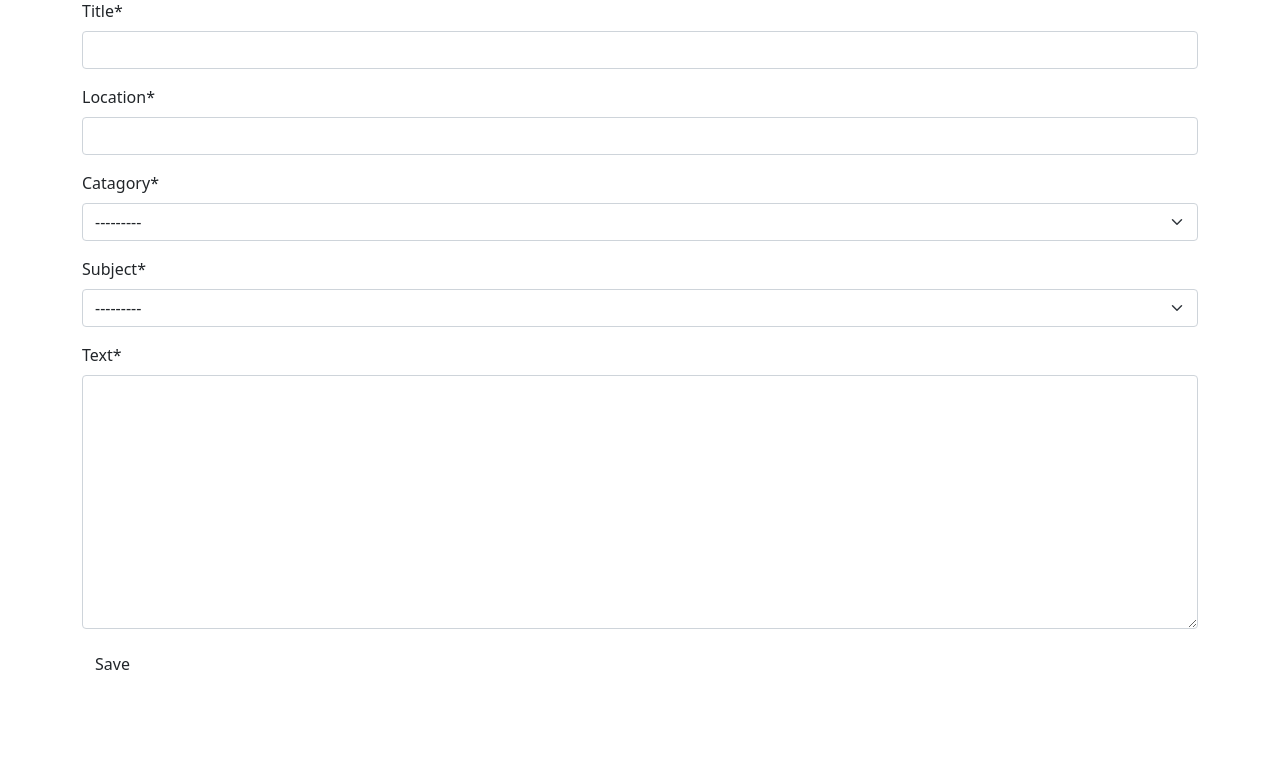
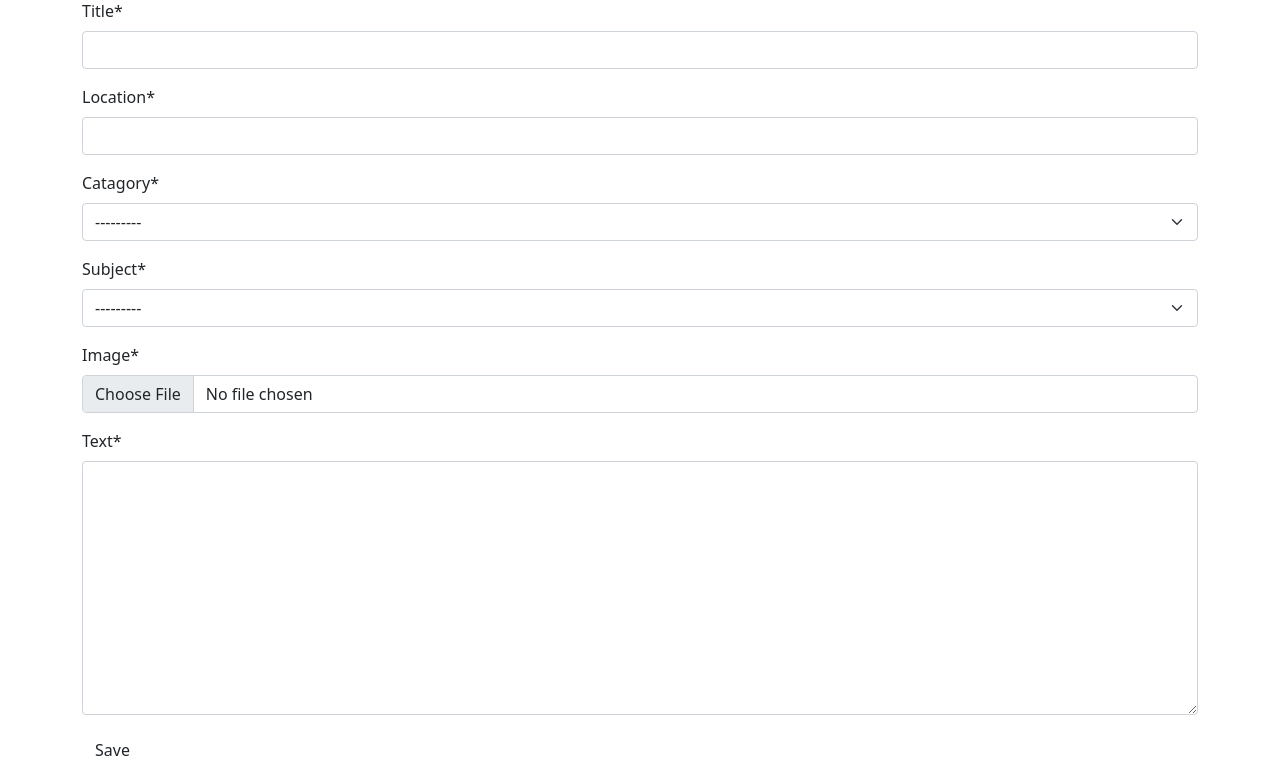
Before and after one commit to E-Designs/NewsBlog, a Django app: page /post/new/ in a window 1280 px wide. Shown: the part 138-907 px from the top of the page. Before the commit the page ends 808 px from the top, so only its background shows below. Run offline with Django 3.2, Linux system fonts and the light colour scheme; some libraries are stand-ins or nearby versions.

Commit message:
Add phot to post.

```diff
--- a/blog/forms.py
+++ b/blog/forms.py
@@ -1,8 +1,25 @@
 from django import forms
+from django.core.exceptions import ValidationError
 from .models import Post
 
 class PostForm(forms.ModelForm):
 
     class Meta:
         model = Post
-        fields = ('title', 'location', 'catagory', 'subject', 'text')
+        fields = ('title', 'location', 'catagory', 'subject', 'image', 'text')
+
+    def clean_image(self):
+
+        IMAGE_FILE_TYPES = ['png', 'jpg', 'jpeg']
+
+        uploaded_image= self.cleaned_data.get('image', False )
+
+        extension = str(uploaded_image).split('.')[-1]
+
+        file_type = extension.lower()
+
+
+        if file_type not in IMAGE_FILE_TYPES:
+            raise ValidationError('This is not an image file.')
+
+        return uploaded_image
--- a/blog/models.py
+++ b/blog/models.py
@@ -1,8 +1,10 @@
+from typing import Tuple
 from django.conf import settings
 from django.db import models
 from django.utils import timezone
 from django.contrib.auth.models import User
 from .utility import Visability_State
+from PIL import Image
 
 # Create your models here.
 
@@ -37,6 +39,7 @@ class Post(models.Model):
     text = models.TextField()
     visability = models.CharField(max_length=15, help_text= Visability_State.pending + ', ' +
     Visability_State.under_review + ', ' + Visability_State.approved + ', ' + Visability_State.hidden)
+    image = models.ImageField(upload_to='post_pics/', default='post_default.jpg')
     create_date = models.DateTimeField(default=timezone.now)
     published_date = models.DateField(blank=True, null=True)
 
@@ -47,5 +50,15 @@ class Post(models.Model):
     def __str__(self):
         return self.title
 
+    def save(self, *args, **kwargs):
+        super().save(*args, **kwargs)
+
+        img = Image.open(self.image.path)
+
+        if img.height > 1020 or img.width > 1020:
+            output_size =(600,600)
+            img.thumbnail(output_size)
+            img.save(self.image.path)
+
     def get_absolute_url(self):
         return reverse('post-detail', kwargs={'pk': self.pk})
--- a/blog/static/css/blog.css
+++ b/blog/static/css/blog.css
@@ -40,3 +40,11 @@ nav ul{
 nav ul li a{
     text-decoration: none;
 }
+
+.post-image-div{
+    margin: 10px;
+}
+
+.post-image{
+    width: 100%;
+}
--- a/blog/templates/blog/post_detail.html
+++ b/blog/templates/blog/post_detail.html
@@ -23,6 +23,11 @@
         {% endif %}
 
     </aside>
+    {% if post.image %}
+        <div class="post-image-div">
+            <img class="post-image" src="{{post.image.url}}">
+        </div>
+    {% endif %}
     {% if post.published_date %}
     <time class="date">
         {{ post.published_date }},
--- a/blog/templates/blog/post_edit.html
+++ b/blog/templates/blog/post_edit.html
@@ -3,7 +3,7 @@
 
 {% block content %}
 <h2>New post</h2>
-<form method="POST" class="post-form">
+<form method="POST" class="post-form" enctype="multipart/form-data">
     {% csrf_token %}
     {{ form|crispy }}
     <button type="submit" class="save btn btn-default">Save</button>
--- a/blog/urls.py
+++ b/blog/urls.py
@@ -1,5 +1,7 @@
 from django.urls import path
 from . import views
+from django.conf import settings
+from django.conf.urls.static import static
 
 urlpatterns = [
     path('', views.post_list, name='post_list'),
@@ -13,3 +15,6 @@ urlpatterns = [
     path('post/<int:pk>/delete', views.post_delete, name='post_delete'),
     path('post/<int:pk>/show', views.post_show, name='post_show'),
 ]
+
+if settings.DEBUG:
+    urlpatterns += static(settings.MEDIA_URL, document_root=settings.MEDIA_ROOT)
--- a/blog/views.py
+++ b/blog/views.py
@@ -44,7 +44,7 @@ def post_detail(request, pk):
 
 def post_new(request):
     if request.method == "POST":
-        form = PostForm(request.POST)
+        form = PostForm(request.POST, request.FILES)
         if(form.is_valid):
             post = form.save(commit=False)
             post.author = request.user
@@ -59,7 +59,11 @@ def post_new(request):
 def post_edit(request, pk):
     post = get_object_or_404(Post, pk=pk)
     if request.method == "POST":
-        form = PostForm(request.POST, instance=post)
+        form = PostForm(request.POST, request.FILES , instance=post)
+
+        if not request.FILES:
+            form.image = False
+
         if form.is_valid():
             post =form.save(commit=False)
             post.author = request.user
```
Also changed, not shown: blog/migrations/0005_post_image.py (added), blog/migrations/0006_alter_post_image.py (added), blog/migrations/0007_alter_post_image.py (added), blog/migrations/0008_alter_post_image.py (added), blog/migrations/0009_alter_post_image.py (added), blog/migrations/0010_alter_post_image.py (added), media/default.jpg, media/post_default.jpg (added).
